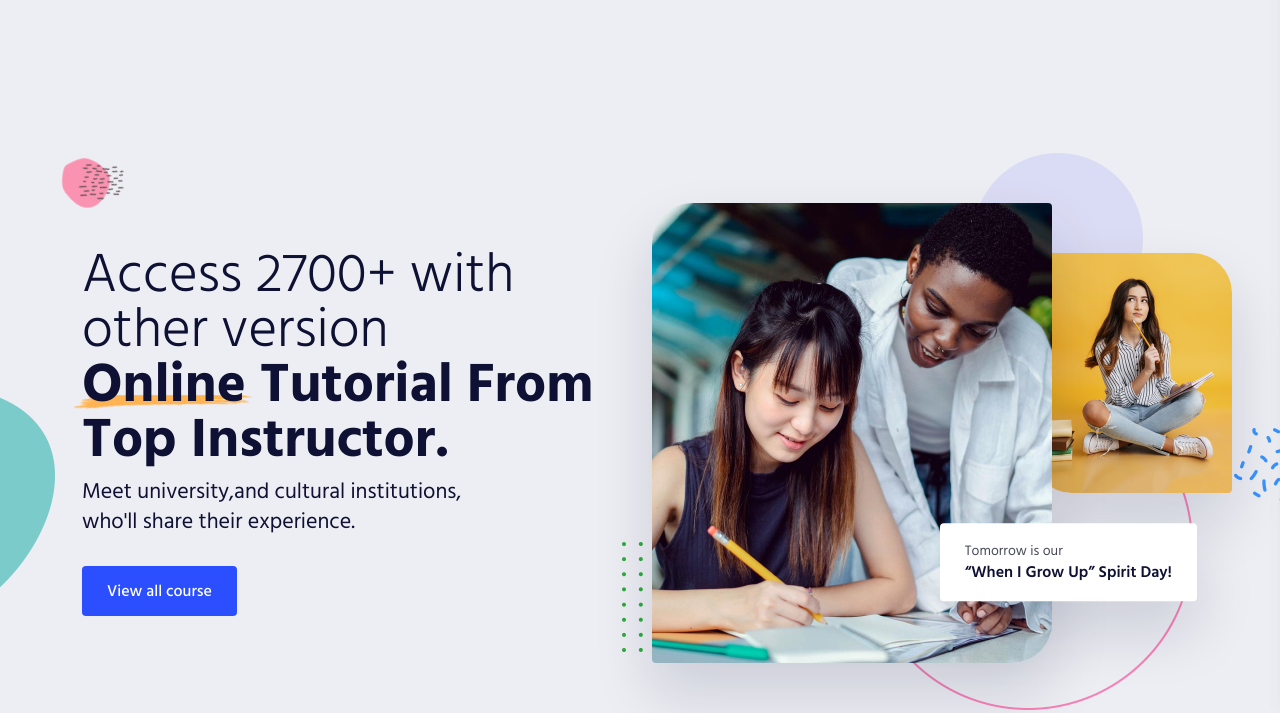
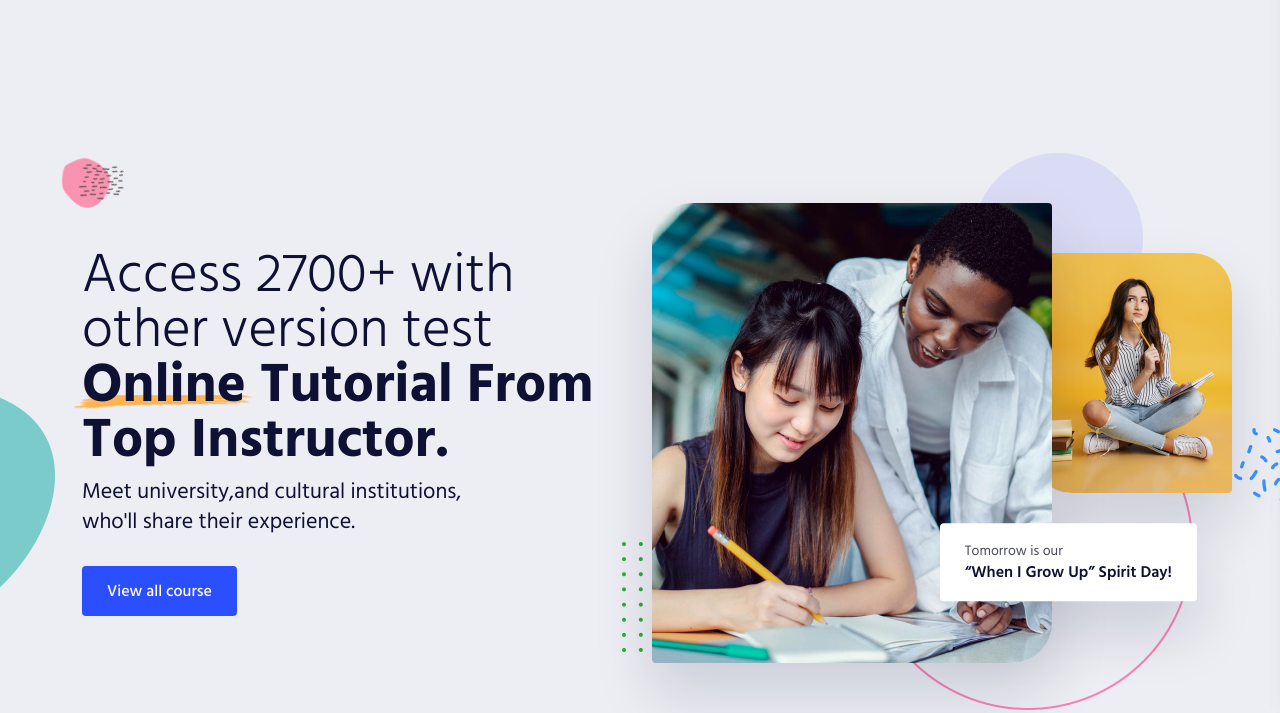
Before and after one commit to saifullah07/Skilllearn, a plain HTML site: page index.html in a window 1280 px wide. Shown: the part 87-800 px from the top of the page. Drawn offline with Linux system fonts and the light colour scheme.

Commit message:
Update index.html

```diff
--- a/index.html
+++ b/index.html
@@ -332,7 +332,7 @@
                      <div class="col-xxl-6 col-xl-6 col-lg-6 col-md-6">
                         <div class="hero__content p-relative z-index-1">
                            <h3 class="hero__title">
-                              <span>Access 2700+ with other version</span>
+                              <span>Access 2700+ with other version test</span>
                               <span class="yellow-shape">Online <img src="assets/img/shape/yellow-bg.png" alt="yellow-shape"> </span>
                               Tutorial From Top Instructor.</h3>
                               <p>Meet university,and cultural institutions, who'll share their experience.</p>
```
